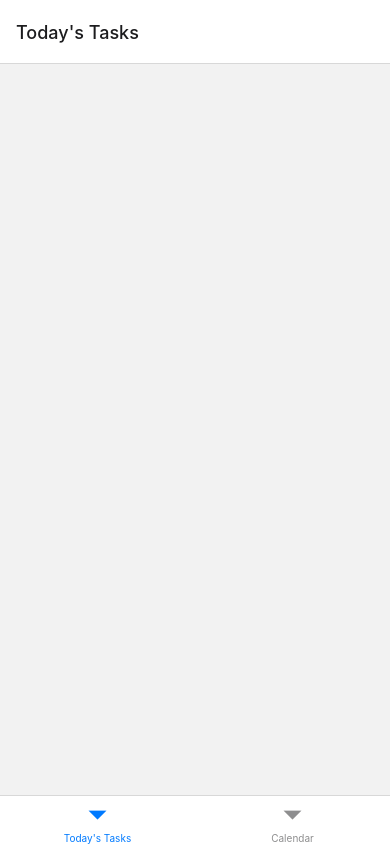
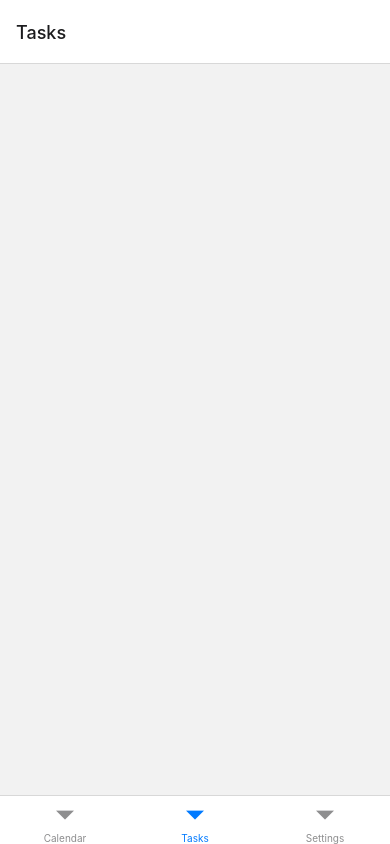
Before and after one commit to mikeycb96/PlanProApp, a React Native app: screen / in a window 390 px wide. Built offline with nearby package versions, Linux system fonts and the light colour scheme.

Commit message:
added settings screen

```diff
--- a/App.js
+++ b/App.js
@@ -4,18 +4,21 @@ import { NavigationContainer } from '@react-navigation/native';
 import { createBottomTabNavigator } from '@react-navigation/bottom-tabs';
 import CalendarContainer from './screens/CalendarContainer';
 import HomepageContainer from './screens/HomepageContainer';
+import SettingsContainer from './screens/SettingsContrainer';
 
 const Tab = createBottomTabNavigator();
-const homeName = "Today's Tasks"
+const homeName = "Tasks"
 const calendarName= "Calendar"
+const settingsName= "Settings"
 
 
 export default function App() {
   return (
     <NavigationContainer>
       <Tab.Navigator initialRouteName = {homeName}>
+        <Tab.Screen name = {calendarName} component={CalendarContainer} />
         <Tab.Screen name = {homeName} component={HomepageContainer} />
-        <Tab.Screen name = {calendarName} component={CalendarContainer} />
+        <Tab.Screen name = {settingsName} component={SettingsContainer} />
       </Tab.Navigator>
     </NavigationContainer>
   );
--- /dev/null
+++ b/screens/SettingsContrainer.js
@@ -0,0 +1,11 @@
+import { View } from "react-native"
+
+const SettingsContainer = () => {
+    return(
+        <View>
+
+        </View>
+    )
+}
+
+export default SettingsContainer
```
